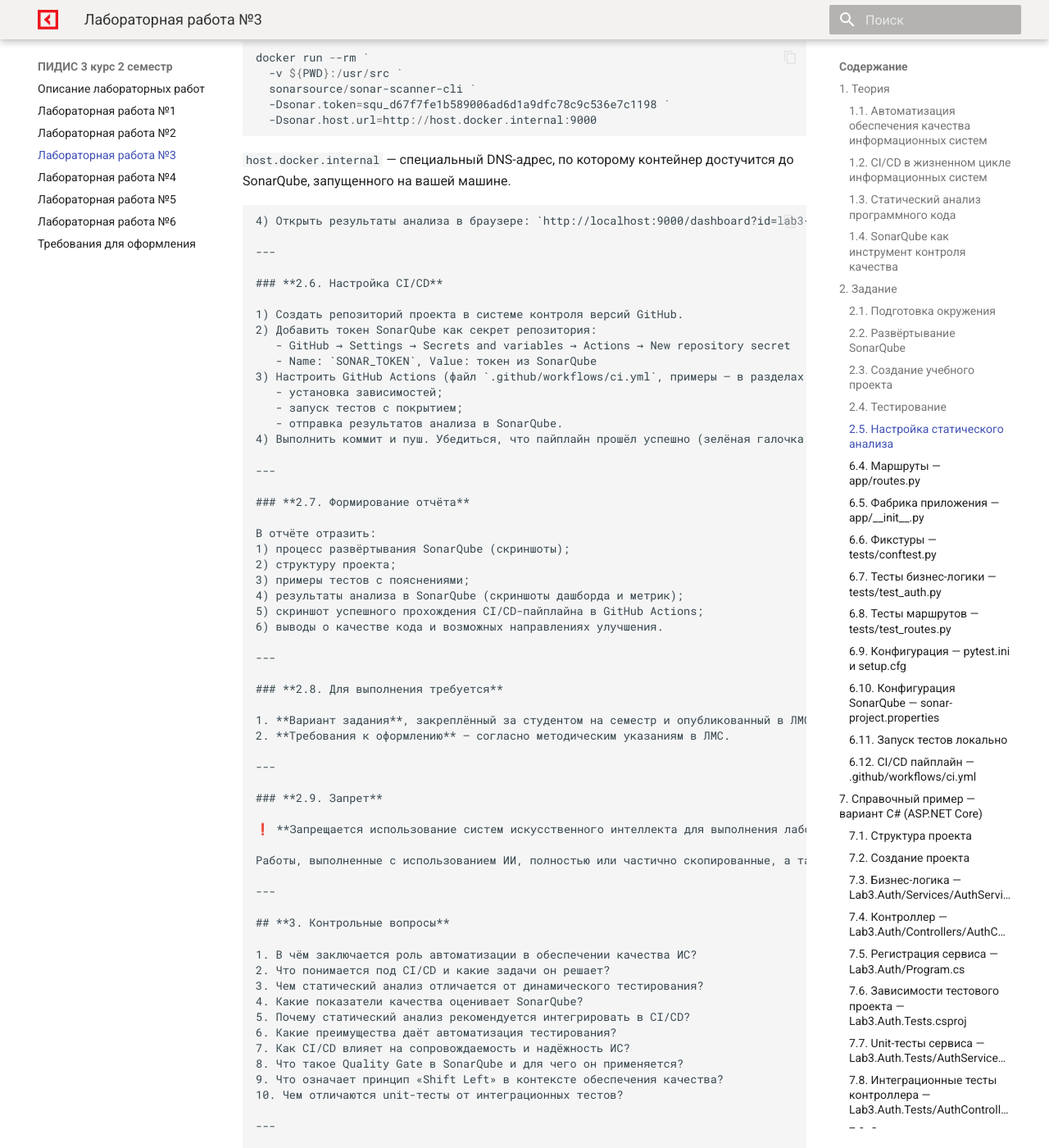
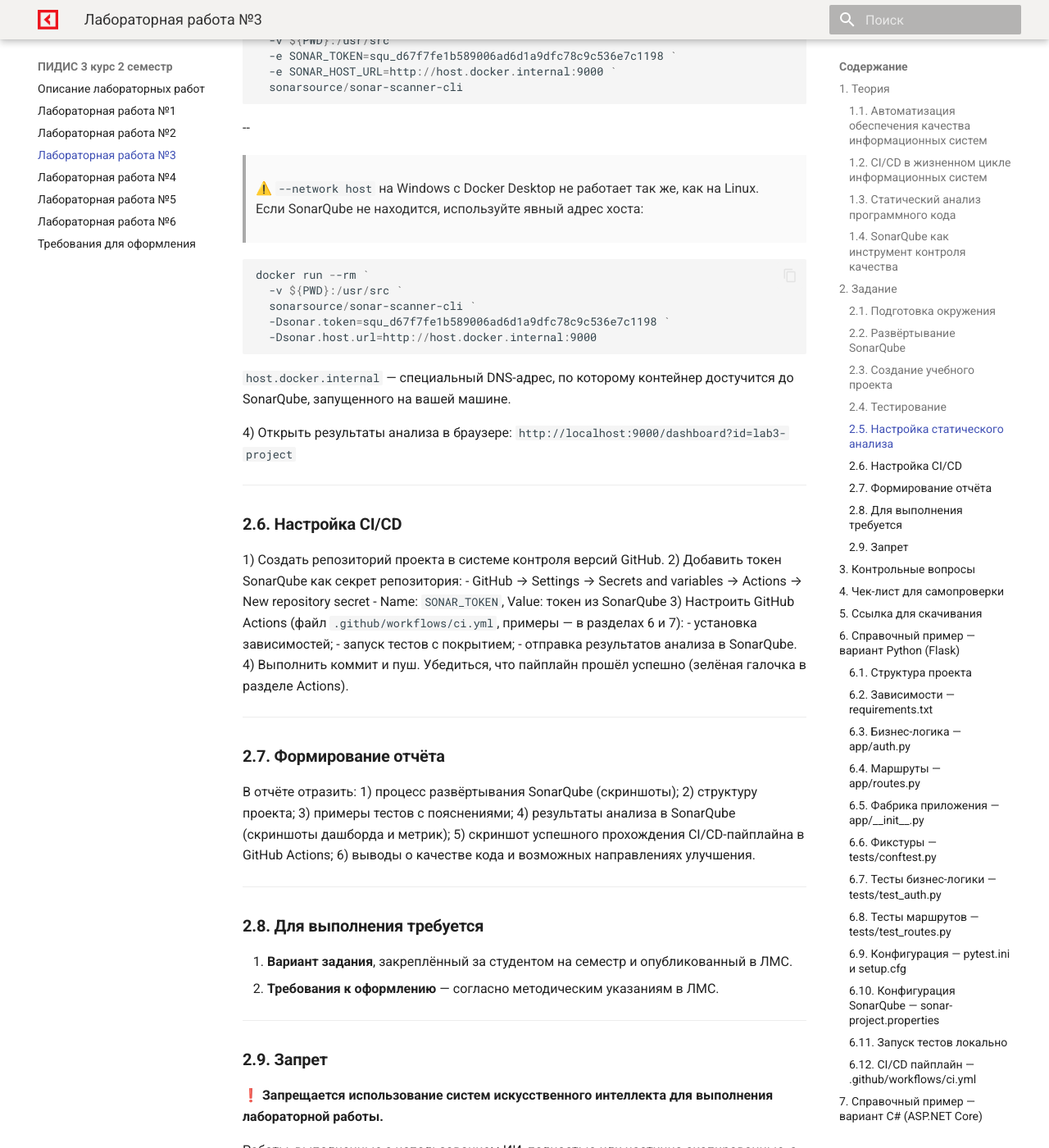
Before and after one commit to OlgaKraven/DKIP.PM.05.MDK.01-PIDIS.02, an MkDocs documentation site: the page built from docs/3.md, in a window 1280 px wide and 1400 px high, scrolled down 5575 px. Shown: the whole window at 82% size. Built offline with MkDocs 1.6.1 and Material for MkDocs 9.7.7, drawn with Linux system fonts in a browser that asks for light colours; some of the changed text lies outside the part shown.

Commit message:
промежуточная история

````diff
--- a/docs/3.md
+++ b/docs/3.md
@@ -174,6 +174,7 @@
    - для варианта Python — с использованием `pytest`;
    - для варианта C# — с использованием `xUnit`.
 2) Обеспечить проверку основных сценариев работы системы:
+
    - успешная регистрация;
    - попытка повторной регистрации с тем же логином;
    - успешная авторизация;
@@ -181,6 +182,7 @@
    - успешная смена пароля;
    - смена пароля с неверным текущим паролем;
    - смена на пароль, совпадающий со старым.
+
 3) Выполнить локальный запуск тестов и убедиться, что все тесты проходят.
 4) Сгенерировать отчёт о покрытии кода тестами.
 
@@ -189,7 +191,9 @@
 ### **2.5. Настройка статического анализа**
 
 1) Создать конфигурационный файл `sonar-project.properties` (см. примеры в разделах 6 и 7).
+
 2) Настроить анализ исходного кода и тестов, указав пути к отчёту о покрытии.
+
 3) Выполнить анализ проекта в SonarQube:
 
 **Вариант 1 — SonarScanner CLI (если установлен):**
@@ -223,7 +227,7 @@
 ```
 
 `host.docker.internal` — специальный DNS-адрес, по которому контейнер достучится до SonarQube, запущенного на вашей машине.
-```
+
 
 4) Открыть результаты анализа в браузере: `http://localhost:9000/dashboard?id=lab3-project`
 
@@ -657,6 +661,8 @@
 pytest --cov=app --cov-report=term-missing --cov-report=xml
 
 # Ожидаемый результат: все тесты passed, coverage > 80%
+
+#посмотреть пункт 2.5. Настройка статического анализа
 ```
 
 ### **6.12. CI/CD пайплайн — `.github/workflows/ci.yml`**
@@ -910,7 +916,6 @@
     <TargetFramework>net8.0</TargetFramework>
     <IsPackable>false</IsPackable>
   </PropertyGroup>
-
   <ItemGroup>
     <PackageReference Include="Microsoft.NET.Test.Sdk" Version="17.8.0" />
     <PackageReference Include="xunit" Version="2.6.2" />
@@ -918,9 +923,8 @@
     <PackageReference Include="Microsoft.AspNetCore.Mvc.Testing" Version="8.0.0" />
     <PackageReference Include="coverlet.collector" Version="6.0.0" />
   </ItemGroup>
-
   <ItemGroup>
-    <ProjectReference Include="../Lab3.Auth/Lab3.Auth.csproj" />
+    <ProjectReference Include="..\Lab3.Auth\Lab3.Auth.csproj" />
   </ItemGroup>
 </Project>
 ```
````
